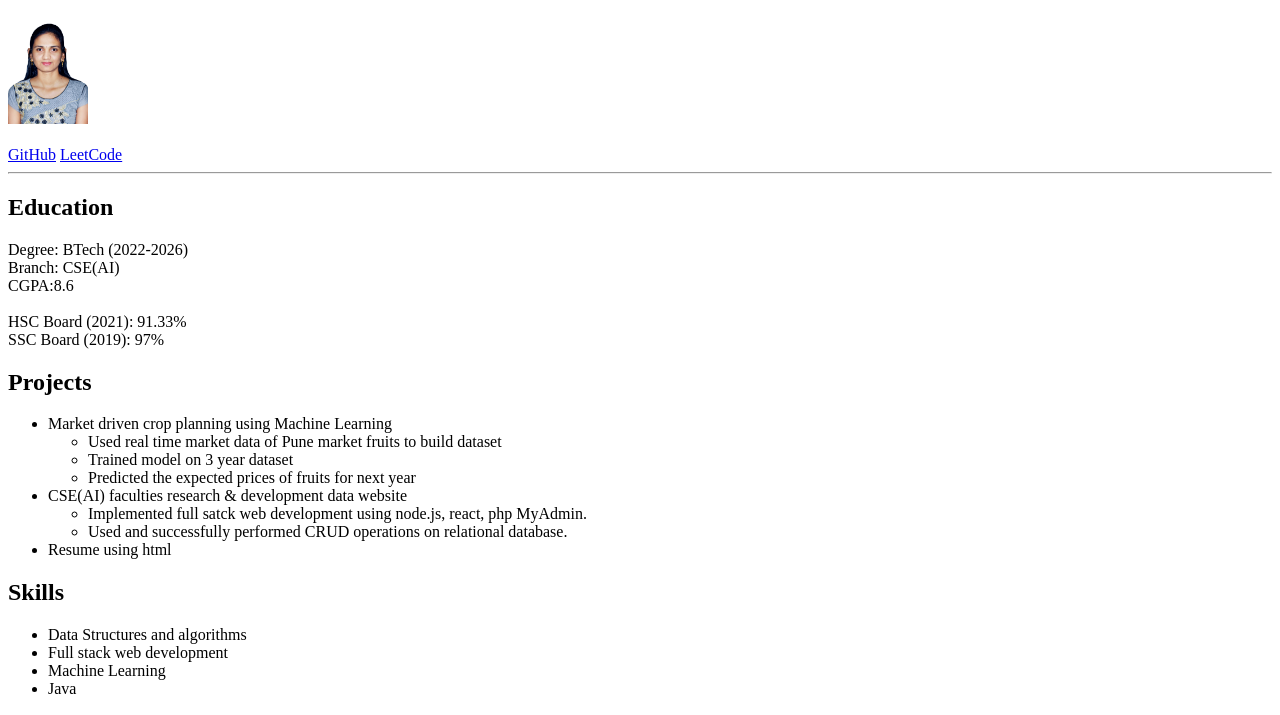
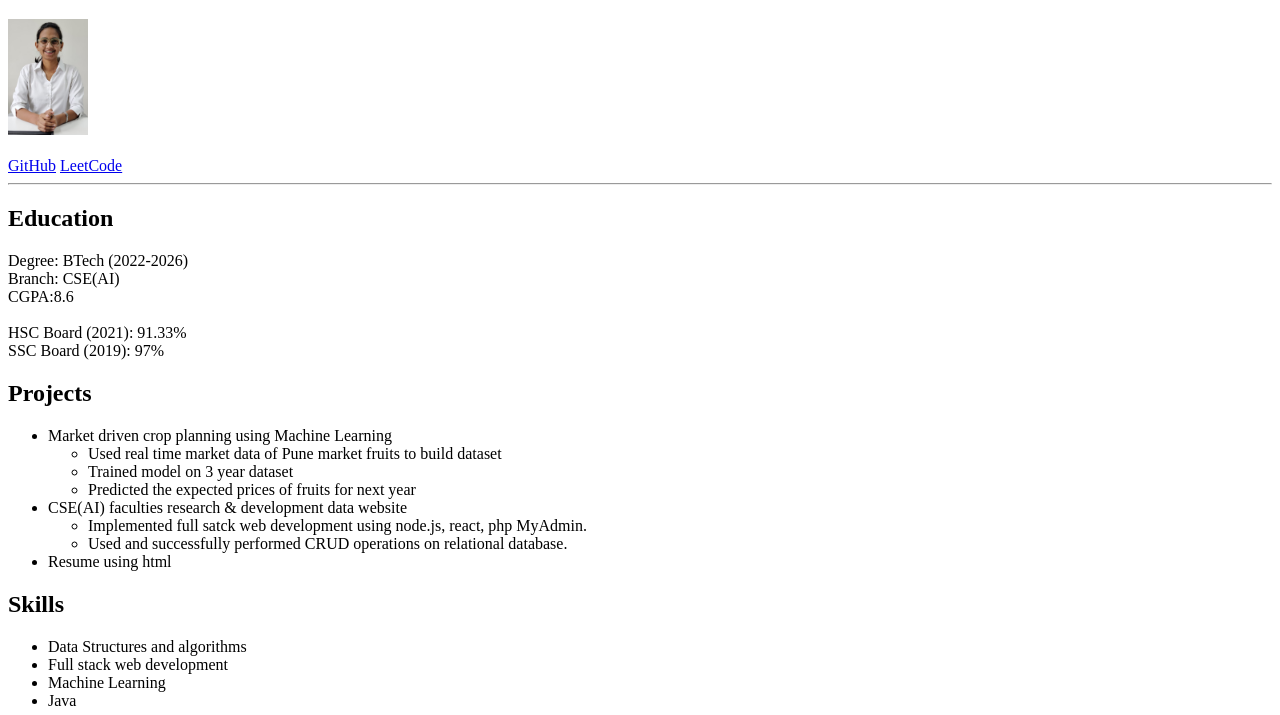
Before and after one commit to NSambhajiS/HTML-Resume, a plain HTML site: page index.html in a window 1280 px wide. Shown: the part 61-776 px from the top of the page. Drawn offline with Linux system fonts and the light colour scheme.

Commit message:
Update index.html
updated profile picture

```diff
--- a/index.html
+++ b/index.html
@@ -7,7 +7,7 @@
 </head>
 <body>
     <h1>Neha Sawant</h1>
-    <img src="./assets/photo.jpg" width="80" alt="Nehas image" />
+    <img src="./assets/Profile picture.jpg" width="80" alt="Nehas image" />
     <br/>
     <br/>
     <a href="https://github.com/NSambhajiS">GitHub</a>
```
